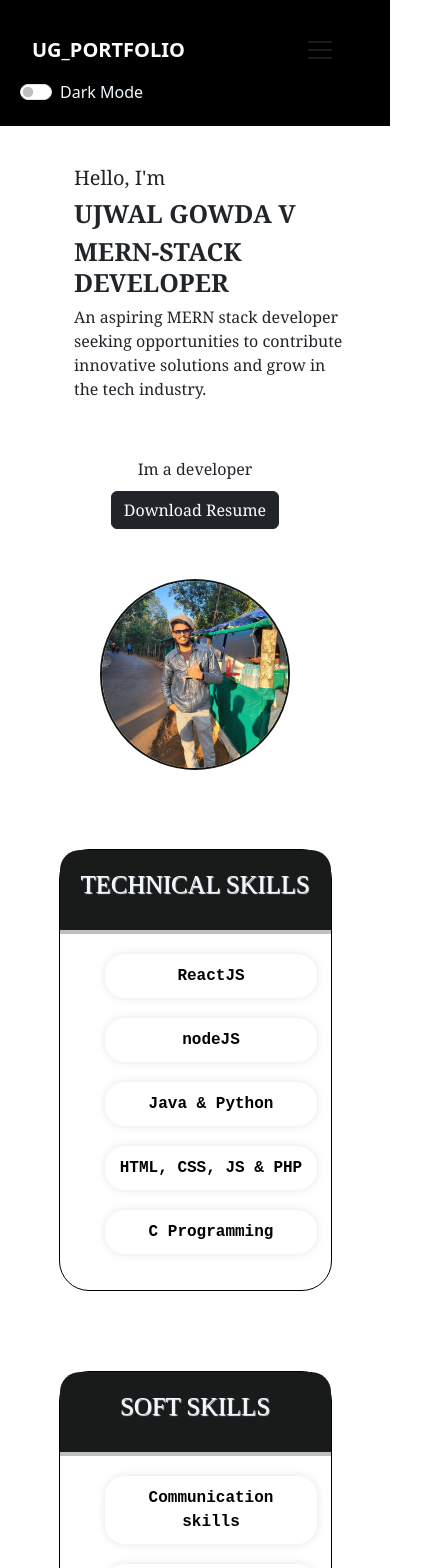
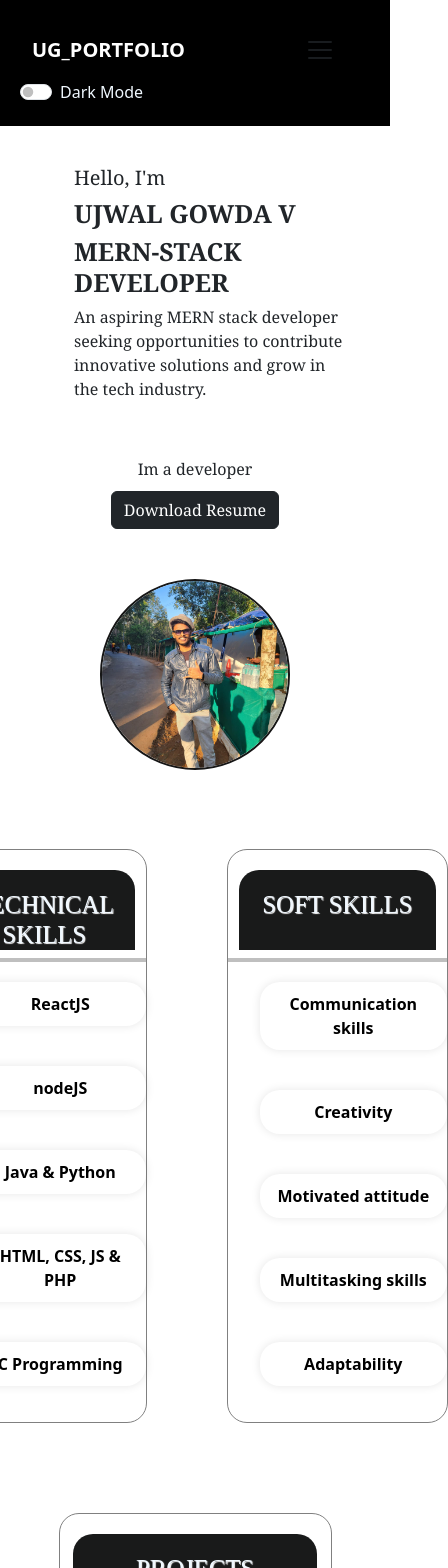
Before and after one commit to Ujwal-GV/portfolio-ug, a React (Create React App) app: page / in a window 390 px wide. Shown: the top 1568 px of the page, 448 px wide, since content can reach past the window. Built offline with nearby package versions, Linux system fonts and the light colour scheme.

Commit message:
app.css changes

```diff
--- a/src/App.css
+++ b/src/App.css
@@ -133,7 +133,57 @@ hr{
   1px 1px 1px black;
 }
 
-ul{
+.Scards{
+  display: flex;
+  align-items: center;
+  justify-content: center;
+  margin-top: 10px;
+  z-index: 100;
+}
+
+.Scard-menu{
+  display: flex;
+  align-items: center;
+  justify-content: center;
+  width: 70%;
+  height: 100%;
+  text-align: center;
+  border: transparent;
+  flex-direction: column;
+  border: 1px solid grey;
+  border-radius: 20px;
+  margin: 40px;
+}
+
+hr{
+  width: 90%;
+}
+
+.Scard-menu > h2{
+  font-family: 'Times New Roman', Times, serif;
+  width: 90%;
+  height: 80px;
+  padding: 20px;
+  margin-top: 20px;
+  color: aliceblue;
+  border-top-left-radius: 20px;
+  border-top-right-radius: 20px;
+  text-shadow: 1px 1px 1px white,
+  1px 1px 1px black;
+}
+
+.Slists{
+  display: flex;
+  align-items: center;
+  justify-content: center;
+  flex-direction: column;
+  width: fit-content;
+}
+
+.Slists > ul{
+  display: flex;
+  align-items: center;
+  justify-content: center;
   text-decoration: none;
   list-style-type: none;
   font-family: monospace;
@@ -143,11 +193,11 @@ ul{
 ul > li{
   font-size: 18px;
   font-weight: bold;
+  list-style-type: none;
   border-radius: 20px;
   width: 150%;
   padding: 10px;
   margin: 20px;
-  margin-left: -30%;
 }
 
 button{
@@ -513,8 +563,6 @@ z
     background-color: transparent !important;
     width: 100%;
     color: black !important;
-    position: relative;
-    margin-left: auto;
   }
 
   .msgBox{
--- a/src/components/Skills.js
+++ b/src/components/Skills.js
@@ -36,11 +36,11 @@ export default function Content(props) {
 
   return (
     <div className="containerC" id="skills">
-      <div className="cards">
-        <div className="card-menu" data-aos="fade-up">
+      <div className="Scards">
+        <div className="Scard-menu" data-aos="fade-up">
         <h2 data-aos="fade-up" style={myHead}>TECHNICAL SKILLS</h2>
         <hr />
-        <ul className="lists text-center">
+        <ul className="Slists text-center">
           <li data-aos="fade-right" style={mySkills} >ReactJS</li>
           <li data-aos="fade-right" style={mySkills}>nodeJS</li>
           <li data-aos="fade-right" style={mySkills}>Java & Python</li>
@@ -51,10 +51,10 @@ export default function Content(props) {
           <li data-aos="fade-right" style={mySkills}>Power_BI</li> */}
           </ul>
         </div>
-        <div className="card-menu" data-aos="fade-up">
+        <div className="Scard-menu" data-aos="fade-up">
           <h2 data-aos="fade-up" style={myHead}>SOFT SKILLS</h2>
           <hr className='text-center'/>
-          <ul className="lists text-center">
+          <ul className="Slists text-center">
             <li data-aos="fade-left" style={mySkills}>Communication skills</li>
             <li data-aos="fade-left" style={mySkills}>Creativity</li>
             <li data-aos="fade-left" style={mySkills}>Motivated attitude</li>
```
